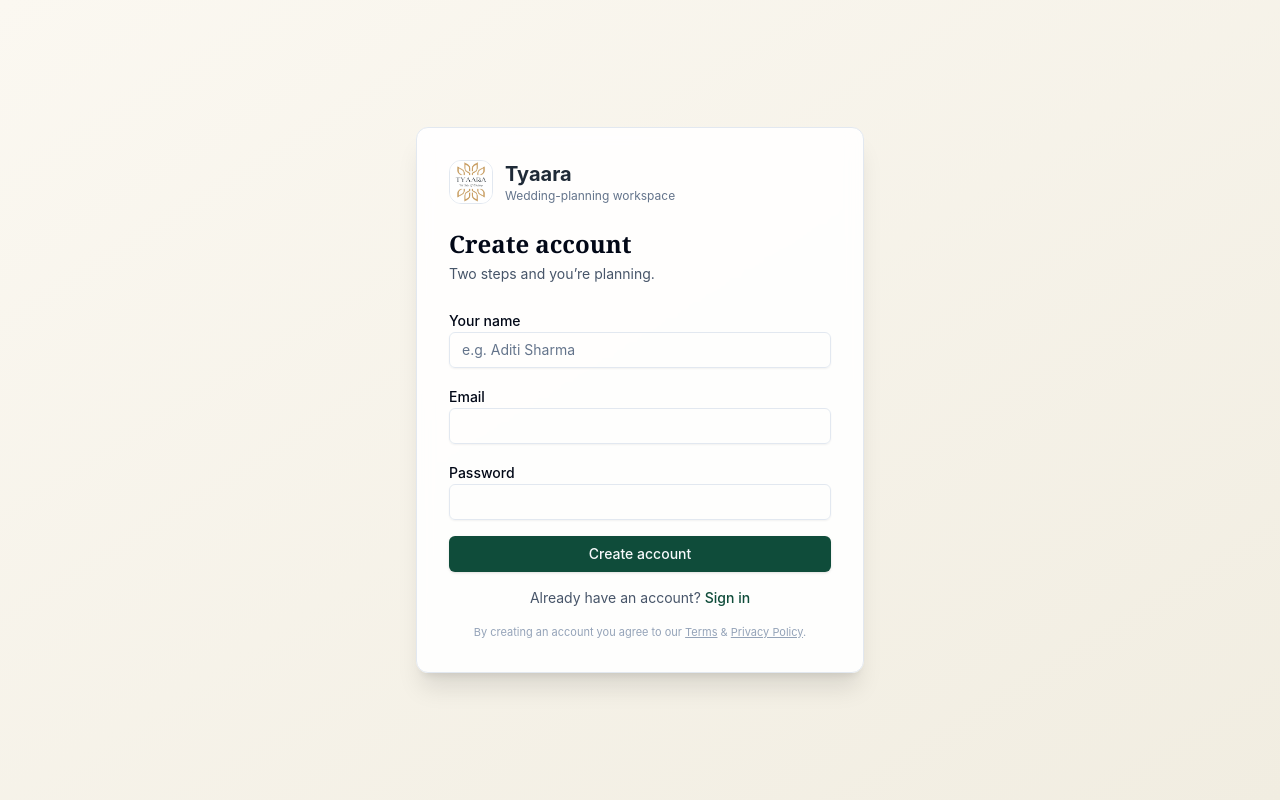
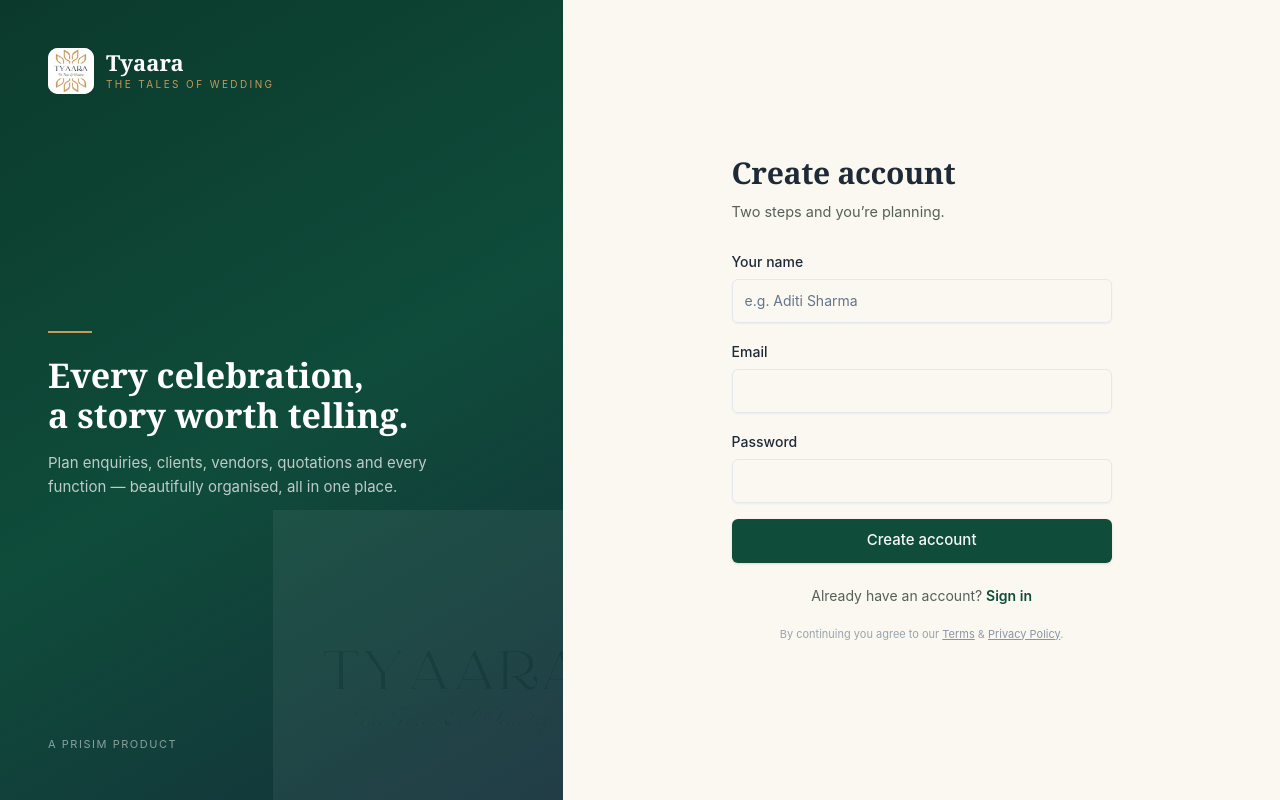
Before and after one commit to Gagan865/tyaara-wedops, a Next.js app: page /signup in a window 1280 px wide. Built offline with nearby package versions, Linux system fonts and the light colour scheme.

Commit message:
Redesign auth pages with split-screen brand layout; remove dev setup link
Co-Authored-By: Claude Opus 4.8 <noreply@anthropic.com>

```diff
--- a/app/login/page.js
+++ b/app/login/page.js
@@ -4,9 +4,8 @@ import { useRouter } from 'next/navigation'
 import { Button } from '@/components/ui/button'
 import { Input } from '@/components/ui/input'
 import { Label } from '@/components/ui/label'
-import { Card } from '@/components/ui/card'
+import AuthShell from '@/components/auth-shell'
 import { toast } from 'sonner'
-import Link from 'next/link'
 
 export default function LoginPage() {
   const router = useRouter()
@@ -28,40 +27,20 @@ export default function LoginPage() {
   }
 
   return (
-    <div className="min-h-screen grid place-items-center bg-gradient-to-br from-[#FBF8F1] to-[#F1EDE1] p-6">
-      <Card className="w-full max-w-md p-8 bg-white/90 backdrop-blur border-slate-200 shadow-xl">
-        <div className="flex items-center gap-3 mb-6">
-          <img src="/tyaara-logo.jpg" alt="Tyaara" className="h-11 w-11 rounded-xl object-contain bg-white border border-slate-200" />
-          <div>
-            <div className="text-xl font-bold text-[#1F2A37]">Tyaara</div>
-            <div className="text-xs text-slate-500">The Tales Of Wedding</div>
-          </div>
-        </div>
-        <h1 className="text-2xl font-serif font-semibold mb-1">Sign in</h1>
-        <p className="text-sm text-slate-600 mb-6">Continue to your workspace.</p>
+    <AuthShell heading="Sign in" subheading="Continue to your workspace." altPrompt="New here?" altHref="/signup" altLabel="Create an account">
       <form onSubmit={submit} className="space-y-4">
         <div>
           <Label htmlFor="email">Email</Label>
-            <Input id="email" name="email" type="email" required autoComplete="email" />
+          <Input id="email" name="email" type="email" required autoComplete="email" className="mt-1.5 h-11" />
         </div>
         <div>
           <Label htmlFor="password">Password</Label>
-            <Input id="password" name="password" type="password" required autoComplete="current-password" />
+          <Input id="password" name="password" type="password" required autoComplete="current-password" className="mt-1.5 h-11" />
         </div>
-          <Button type="submit" disabled={loading} className="w-full bg-[#0F4C3A] hover:bg-[#0B3A2C]">
+        <Button type="submit" disabled={loading} className="w-full h-11 text-[15px] bg-[#0F4C3A] hover:bg-[#0B3A2C]">
           {loading ? 'Signing in…' : 'Sign in'}
         </Button>
       </form>
-        <div className="text-sm text-slate-600 mt-4 text-center">
-          New here? <Link href="/signup" className="text-[#0F4C3A] font-medium hover:underline">Create an account</Link>
-        </div>
-        <div className="text-xs text-slate-500 mt-3 text-center">
-          Need to install the schema first? <Link href="/setup" className="underline">One-time setup</Link>
-        </div>
-        <div className="text-[11px] text-slate-400 mt-4 text-center">
-          By continuing you agree to our <Link href="/terms" className="underline">Terms</Link> &amp; <Link href="/privacy" className="underline">Privacy Policy</Link>.
-        </div>
-      </Card>
-    </div>
+    </AuthShell>
   )
 }
--- a/app/signup/page.js
+++ b/app/signup/page.js
@@ -4,9 +4,8 @@ import { useRouter } from 'next/navigation'
 import { Button } from '@/components/ui/button'
 import { Input } from '@/components/ui/input'
 import { Label } from '@/components/ui/label'
-import { Card } from '@/components/ui/card'
+import AuthShell from '@/components/auth-shell'
 import { toast } from 'sonner'
-import Link from 'next/link'
 
 export default function SignupPage() {
   const router = useRouter()
@@ -18,11 +17,7 @@ export default function SignupPage() {
     const fd = new FormData(e.currentTarget)
     const r = await fetch('/api/auth/signup', {
       method: 'POST', headers: { 'Content-Type': 'application/json' },
-      body: JSON.stringify({
-        email: fd.get('email'),
-        password: fd.get('password'),
-        name: fd.get('name')
-      })
+      body: JSON.stringify({ email: fd.get('email'), password: fd.get('password'), name: fd.get('name') })
     })
     const j = await r.json()
     setLoading(false)
@@ -32,41 +27,24 @@ export default function SignupPage() {
   }
 
   return (
-    <div className="min-h-screen grid place-items-center bg-gradient-to-br from-[#FBF8F1] to-[#F1EDE1] p-6">
-      <Card className="w-full max-w-md p-8 bg-white/90 backdrop-blur border-slate-200 shadow-xl">
-        <div className="flex items-center gap-3 mb-6">
-          <img src="/tyaara-logo.jpg" alt="Tyaara" className="h-11 w-11 rounded-xl object-contain bg-white border border-slate-200" />
-          <div>
-            <div className="text-xl font-bold text-[#1F2A37]">Tyaara</div>
-            <div className="text-xs text-slate-500">Wedding-planning workspace</div>
-          </div>
-        </div>
-        <h1 className="text-2xl font-serif font-semibold mb-1">Create account</h1>
-        <p className="text-sm text-slate-600 mb-6">Two steps and you’re planning.</p>
+    <AuthShell heading="Create account" subheading="Two steps and you’re planning." altPrompt="Already have an account?" altHref="/login" altLabel="Sign in">
       <form onSubmit={submit} className="space-y-4">
         <div>
           <Label htmlFor="name">Your name</Label>
-            <Input id="name" name="name" required placeholder="e.g. Aditi Sharma" />
+          <Input id="name" name="name" required placeholder="e.g. Aditi Sharma" className="mt-1.5 h-11" />
         </div>
         <div>
           <Label htmlFor="email">Email</Label>
-            <Input id="email" name="email" type="email" required autoComplete="email" />
+          <Input id="email" name="email" type="email" required autoComplete="email" className="mt-1.5 h-11" />
         </div>
         <div>
           <Label htmlFor="password">Password</Label>
-            <Input id="password" name="password" type="password" required minLength={6} autoComplete="new-password" />
+          <Input id="password" name="password" type="password" required minLength={6} autoComplete="new-password" className="mt-1.5 h-11" />
         </div>
-          <Button type="submit" disabled={loading} className="w-full bg-[#0F4C3A] hover:bg-[#0B3A2C]">
+        <Button type="submit" disabled={loading} className="w-full h-11 text-[15px] bg-[#0F4C3A] hover:bg-[#0B3A2C]">
           {loading ? 'Creating…' : 'Create account'}
         </Button>
       </form>
-        <div className="text-sm text-slate-600 mt-4 text-center">
-          Already have an account? <Link href="/login" className="text-[#0F4C3A] font-medium hover:underline">Sign in</Link>
-        </div>
-        <div className="text-[11px] text-slate-400 mt-4 text-center">
-          By creating an account you agree to our <Link href="/terms" className="underline">Terms</Link> &amp; <Link href="/privacy" className="underline">Privacy Policy</Link>.
-        </div>
-      </Card>
-    </div>
+    </AuthShell>
   )
 }
--- /dev/null
+++ b/components/auth-shell.jsx
@@ -0,0 +1,90 @@
+import Link from 'next/link'
+
+// Elegant split-screen shell for the auth pages (login / signup). Left: a deep-green brand
+// panel with a faint logo watermark and gold accents. Right: the form. Collapses to a
+// single column with a slim brand header on mobile.
+export default function AuthShell({ heading, subheading, children, altPrompt, altHref, altLabel }) {
+  return (
+    <div style={{ minHeight: '100vh', display: 'flex', background: '#FBF8F1', color: '#1f2a37' }}>
+      {/* Brand panel — desktop only */}
+      <div className="auth-brand">
+        <div style={{ position: 'relative', zIndex: 2, display: 'flex', flexDirection: 'column', height: '100%', justifyContent: 'space-between' }}>
+          <div style={{ display: 'flex', alignItems: 'center', gap: 12 }}>
+            <img src="/tyaara-logo.jpg" alt="Tyaara" style={{ height: 46, width: 46, objectFit: 'contain', borderRadius: 10, background: '#fff' }} />
+            <div>
+              <div style={{ fontFamily: 'var(--font-serif, Georgia, serif)', fontSize: 22, fontWeight: 700, lineHeight: 1 }}>Tyaara</div>
+              <div style={{ fontSize: 10, letterSpacing: '0.24em', textTransform: 'uppercase', color: '#C79A5C', marginTop: 4 }}>The Tales Of Wedding</div>
+            </div>
+          </div>
+
+          <div>
+            <div style={{ width: 44, height: 2, background: '#C79A5C', marginBottom: 22 }} />
+            <h2 style={{ fontFamily: 'var(--font-serif, Georgia, serif)', fontSize: 34, lineHeight: 1.18, fontWeight: 600, margin: 0, maxWidth: 440 }}>
+              Every celebration,<br />a story worth telling.
+            </h2>
+            <p style={{ marginTop: 16, color: 'rgba(255,255,255,0.72)', fontSize: 15, lineHeight: 1.6, maxWidth: 400 }}>
+              Plan enquiries, clients, vendors, quotations and every function — beautifully organised, all in one place.
+            </p>
+          </div>
+
+          <div style={{ fontSize: 11, letterSpacing: '0.14em', textTransform: 'uppercase', color: 'rgba(255,255,255,0.5)' }}>
+            A PRISIM product
+          </div>
+        </div>
+        {/* faint logo watermark */}
+        <img src="/tyaara-logo.jpg" alt="" aria-hidden="true"
+          style={{ position: 'absolute', right: -70, bottom: -70, width: 360, height: 360, objectFit: 'contain', opacity: 0.06, zIndex: 1, filter: 'grayscale(1) brightness(3)' }} />
+      </div>
+
+      {/* Form panel */}
+      <div style={{ flex: 1, display: 'flex', flexDirection: 'column' }}>
+        {/* mobile brand strip */}
+        <div className="auth-mobile-brand">
+          <img src="/tyaara-logo.jpg" alt="Tyaara" style={{ height: 40, width: 40, objectFit: 'contain', borderRadius: 9, background: '#fff', border: '1px solid #e3e7df' }} />
+          <div>
+            <div style={{ fontFamily: 'var(--font-serif, Georgia, serif)', fontWeight: 700, fontSize: 17, lineHeight: 1, color: '#1f2a37' }}>Tyaara</div>
+            <div style={{ fontSize: 9, letterSpacing: '0.2em', textTransform: 'uppercase', color: '#C79A5C', marginTop: 3 }}>The Tales Of Wedding</div>
+          </div>
+        </div>
+
+        <div style={{ flex: 1, display: 'flex', alignItems: 'center', justifyContent: 'center', padding: '32px 24px 40px' }}>
+          <div style={{ width: '100%', maxWidth: 380 }}>
+            <h1 style={{ fontFamily: 'var(--font-serif, Georgia, serif)', fontSize: 30, fontWeight: 600, letterSpacing: '-0.01em', margin: '0 0 6px' }}>{heading}</h1>
+            {subheading && <p style={{ color: '#55605a', fontSize: 14.5, margin: '0 0 26px' }}>{subheading}</p>}
+
+            {children}
+
+            {altPrompt && (
+              <p style={{ textAlign: 'center', fontSize: 14, color: '#55605a', marginTop: 22 }}>
+                {altPrompt} <Link href={altHref} style={{ color: '#0F4C3A', fontWeight: 600, textDecoration: 'none' }}>{altLabel}</Link>
+              </p>
+            )}
+
+            <p style={{ textAlign: 'center', fontSize: 11, color: '#9aa4ae', marginTop: 20 }}>
+              By continuing you agree to our <Link href="/terms" style={{ color: '#8a94a6', textDecoration: 'underline' }}>Terms</Link> &amp; <Link href="/privacy" style={{ color: '#8a94a6', textDecoration: 'underline' }}>Privacy Policy</Link>.
+            </p>
+          </div>
+        </div>
+      </div>
+
+      <style>{`
+        .auth-brand {
+          width: 44%;
+          padding: 48px;
+          position: relative;
+          overflow: hidden;
+          color: #fff;
+          background: linear-gradient(150deg, #0B3A2C 0%, #0F4C3A 52%, #14303A 100%);
+        }
+        .auth-mobile-brand { display: none; }
+        @media (max-width: 900px) {
+          .auth-brand { display: none; }
+          .auth-mobile-brand {
+            display: flex; align-items: center; gap: 10;
+            gap: 10px; padding: 20px 24px; border-bottom: 1px solid #eae6da;
+          }
+        }
+      `}</style>
+    </div>
+  )
+}
```
Lines whose indentation alone changed are shown as unchanged.
